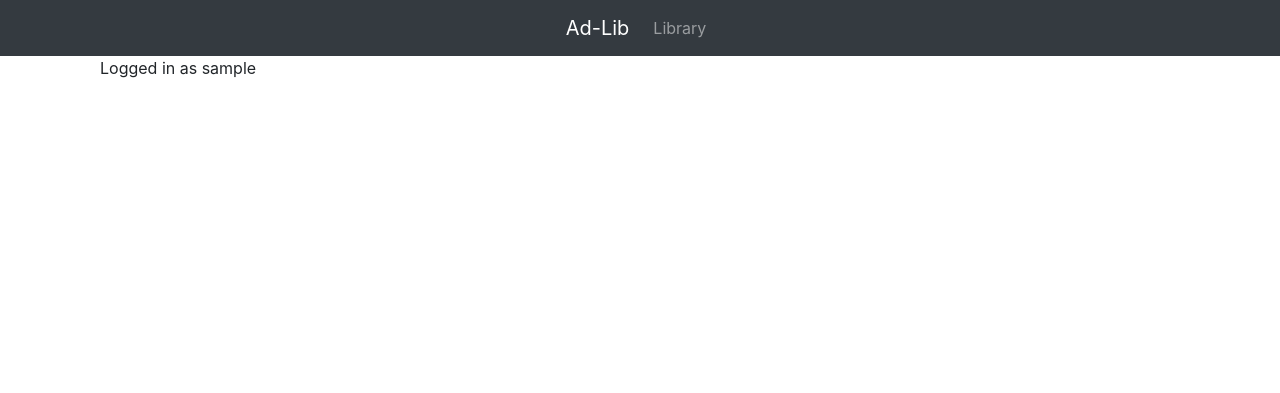
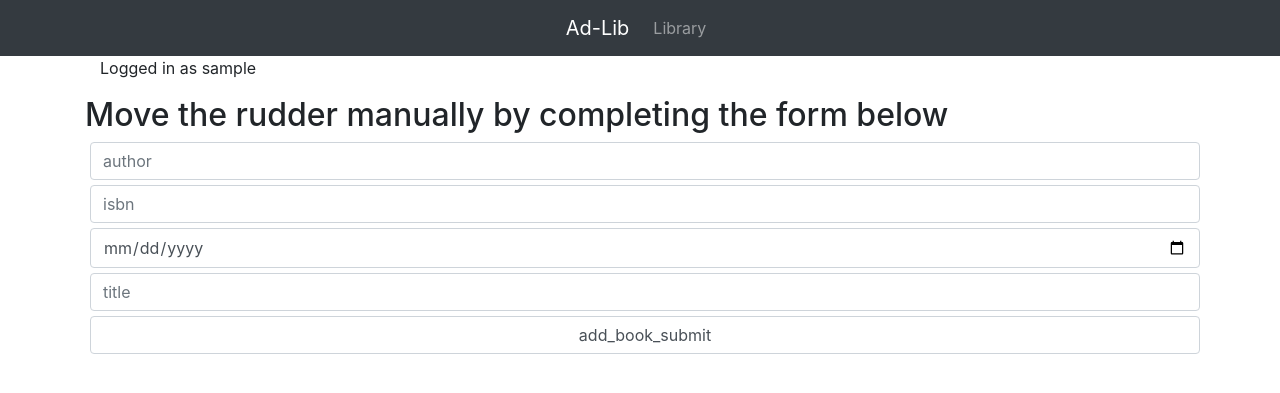
Before and after one commit to ajsimon1/library, a Flask app: page /add_book in a window 1280 px wide. Shown: the top 393 px of the page. Run offline with Flask 2, Linux system fonts and the light colour scheme; the visitor is signed in with stand-in values (Sample User, id 1); some libraries are stand-ins or nearby versions.

Commit message:
added new book view, updated isbn key

```diff
--- a/app.py
+++ b/app.py
@@ -4,11 +4,11 @@ import psycopg2
 import requests
 
 from flask import (Flask, render_template, request, flash, redirect,
-                    url_for, session)
+                    url_for, session, Markup)
 from flask_sqlalchemy import SQLAlchemy
 from flask_migrate import Migrate
 from config import Config
-from forms import ISBNSearchForm, AltSearchForm
+from forms import ISBNSearchForm, AltSearchForm, AddBookForm
 from dateutil.parser import parse
 
 # TODO configure database for heroku
@@ -28,6 +28,7 @@ db_name = os.environ.get('DB_NAME')
 db_user = os.environ.get('PGUSER')
 db_pass = os.environ.get('PGPASSWORD')
 db_host = os.environ.get('HOST')
+isbn_key = str(os.environ.get('ISBNDB_KEY'))
 
 
 # import models after db instantiation
@@ -40,19 +41,18 @@ def index():
     base_book='https://api.isbndb.com/book/'
     base_kw='https://api.isbndb.com/books/'
     base_auth='https://api.isbndb.com/author/'
-    isbn_key = 'o63bZoobFbrynZDVR6fX3mmsRerF0NR4aKwRkJI0'
     headers = {'X-API-KEY': isbn_key}
     max_return='?pageSize=25'
     if request.method == 'POST':
         if request.form.get('search') == 'Search':
             isbn = str(request.form['isbn'])
             response = requests.get(base_book+isbn, headers=headers)
-            json_resp = json.loads(response.text)
-            session['isbndb_results'] = json_resp
-            signal='isbn'
-            if 'errorMessage' in json_resp:
+            if response.status_code == 403:
                 flash('There was an issue locating that ISBN...idiot', 'warning')
             else:
+                json_resp = json.loads(response.text)
+                session['isbndb_results'] = json_resp
+                signal='isbn'
                 flash('Info for that shit below...', 'info')
                 return render_template('index.html',
                                        data=json_resp,
@@ -67,7 +67,7 @@ def index():
                 response = requests.get(base_kw+kw+max_return, headers=headers)
                 json_resp = json.loads(response.text)
                 session['isbndb_results'] = json_resp
-                signal='author'
+                signal='alt-search'
                 print(json_resp)
                 if 'errorMessage' in json_resp:
                     flash('The keyword there was shit, no returned results', 'warning')
@@ -78,7 +78,7 @@ def index():
                 response = requests.get(base_auth+auth+max_return, headers=headers)
                 json_resp = json.loads(response.text)
                 session['isbndb_results'] = json_resp
-                signal='author'
+                signal='alt-search'
                 if 'errorMessage' in json_resp:
                     flash('Don"t know that guy, or gal', 'warning')
                 else:
@@ -124,8 +124,10 @@ def library():
 
 @app.route('/add_book')
 def add_book():
+    add_book_form = AddBookForm()
     # TODO finish this template
-    return render_template('add_book.html')
+    return render_template('add_book.html',
+                            add_book_form=add_book_form)
 
 if __name__ == '__main__':
     app.run(debug=True)
--- a/forms.py
+++ b/forms.py
@@ -1,6 +1,6 @@
 from flask_wtf import FlaskForm
 from flask_wtf.csrf import generate_csrf
-from wtforms import StringField, SubmitField
+from wtforms import StringField, SubmitField, DateField
 from wtforms.validators import DataRequired
 
 class ISBNSearchForm(FlaskForm):
@@ -11,6 +11,10 @@ class AltSearchForm(FlaskForm):
     keywords = StringField('keyword')
     author = StringField('author')
 
-class AddBookManual(FlaskForm):
+class AddBookForm(FlaskForm):
     # TODO test pinging api in terminal, add approriate fields to form
+    author = StringField('author', validators=[DataRequired()])
+    isbn = StringField('isbn', validators=[DataRequired()])
+    date_published = DateField('date_pub')
     title = StringField('title', validators=[DataRequired()])
+    submit = SubmitField('add_book_submit')
--- a/templates/add_book.html
+++ b/templates/add_book.html
@@ -1,2 +1,10 @@
 {% extends 'base.html' %}
 {% from 'macros.html' import render_field %}
+{% block content %}
+    {{ super() }}
+    <h2>Move the rudder manually by completing the form below</h2>
+    {{ add_book_form.hidden_tag() }}
+    {% for field in add_book_form %}
+        {{ render_field(field) }}
+    {% endfor %}
+{% endblock %}
--- a/templates/base.html
+++ b/templates/base.html
@@ -55,7 +55,7 @@
               {% for category, message in messages %}
                 <div style="margin-top: 10px;" class="alert alert-{{ category }} alert-dismissible fade show" role="alert">
                 <button type="button" class="close" data-dismiss="alert" aria-label="Close"><span aria-hidden="true">&times;</span></button>
-                <!-- <strong>Title</strong> --> {{ message }}
+                <!-- <strong>Title</strong> --> {{ message|safe }}
                 </div>
               {% endfor %}
             {% endif %}
```
Also changed, not shown: templates/index.html (+1 -10 lines).
